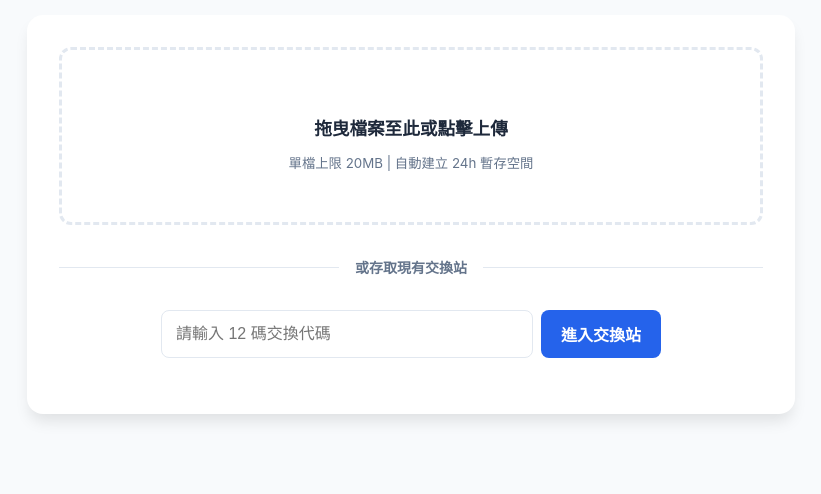
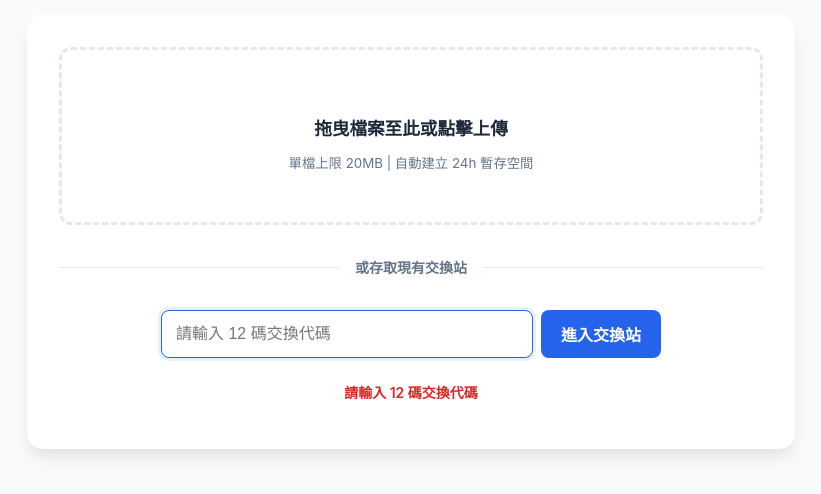
Before and after one commit to ChenHom/file-exchange-station, a website: page public/index.html in a window 1280 px wide. Both pictures are taken after a click on the button "進入交換站". Shown: the part 136-630 px from the top of the page, without its empty margins (229-1050 px from the left). Drawn offline with Linux system fonts and the light colour scheme; no server answers.

Commit message:
feat: add validation hint when clicking enter session with empty input

```diff
--- a/public/index.html
+++ b/public/index.html
@@ -516,8 +516,14 @@
         }
 
         async function handleViewSession() {
-            const code = document.getElementById('code-input').value.trim();
-            if (!code) return;
+            const codeInput = document.getElementById('code-input');
+            const code = codeInput.value.trim();
+            if (!code) {
+                const errorMsg = document.getElementById('error-msg');
+                errorMsg.textContent = '請輸入 12 碼交換代碼';
+                codeInput.focus();
+                return;
+            }
             loadSession(code);
         }
 
```
